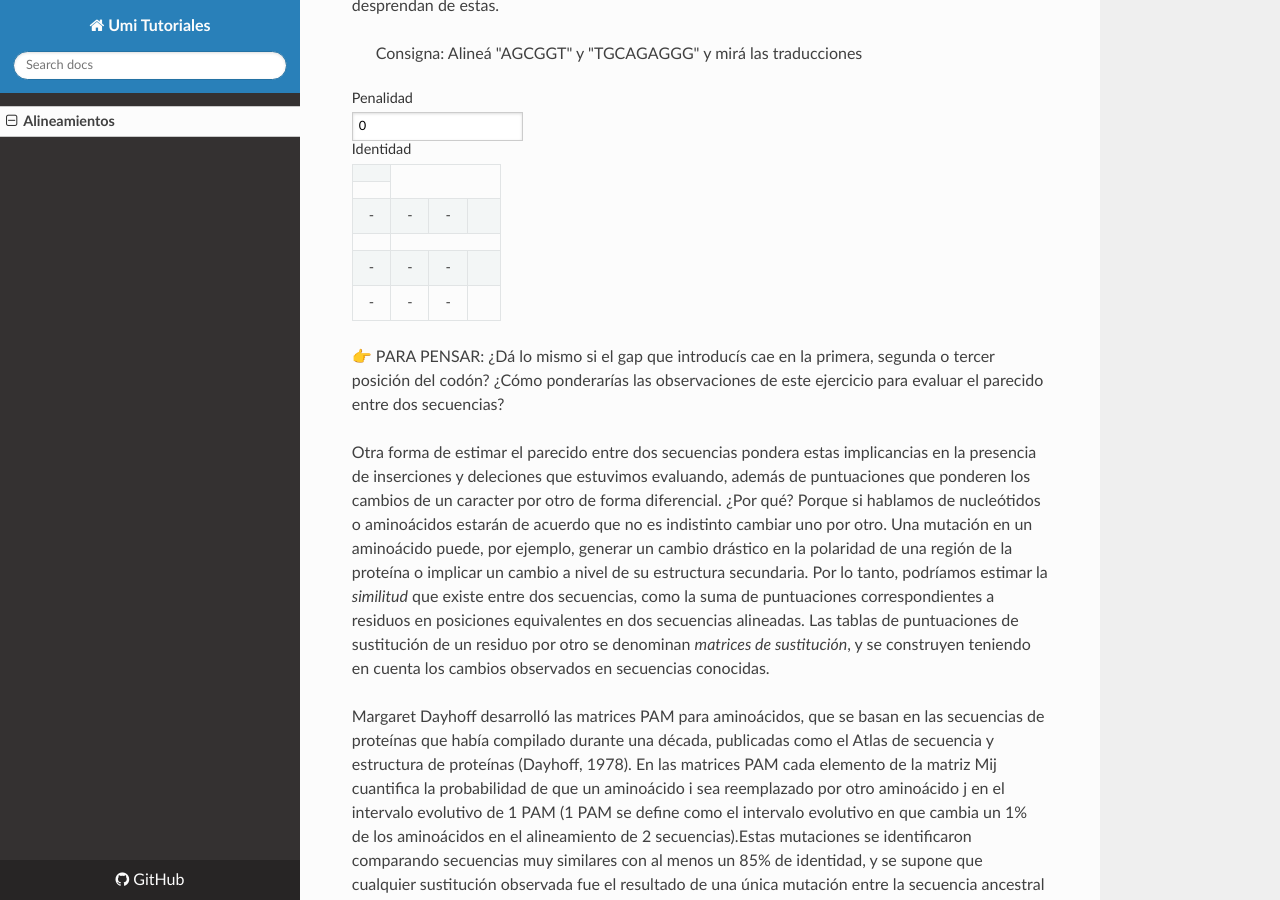
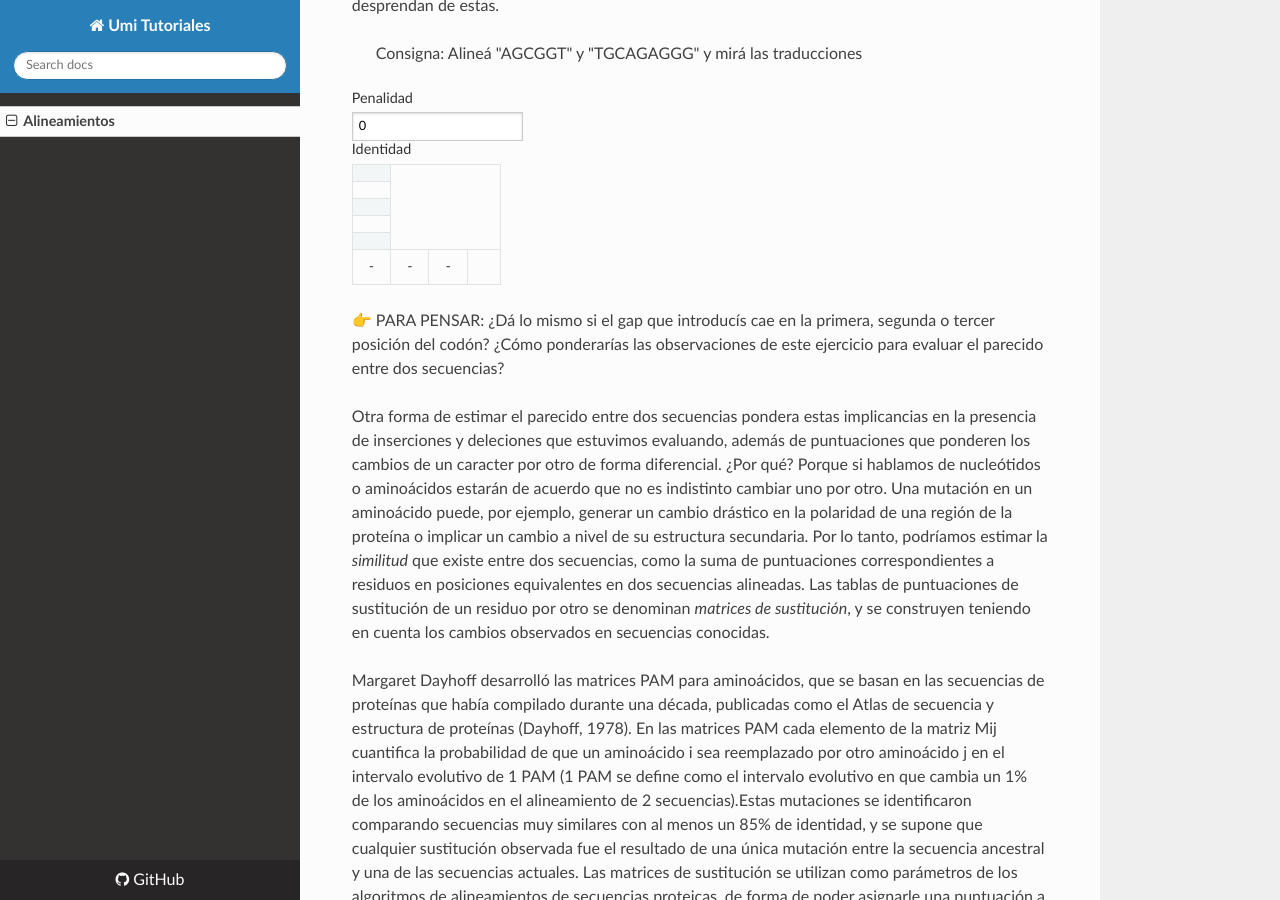
Before and after one commit to flbulgarelli/umi, an MkDocs documentation site: the page built from docs/index.md, in a window 1280 px wide and 900 px high, scrolled down 3871 px. Built offline with MkDocs 1.6.1, drawn with Linux system fonts in a browser that asks for light colours; nearby versions of some CDN libraries.

Commit message:
Translating in the UI

```diff
--- a/docs/index.md
+++ b/docs/index.md
@@ -178,20 +178,14 @@
     <tr class="umi-alignment-row"  data-align-expected="---AGCGGT" data-align-initial="AGCGGT----">
       <td class="umi-alignment-word-result"></td>
     </tr>
-    <tr class="umi-alignment-translation">
-      <td colspan="3">-</td>
-      <td colspan="3">-</td>
-      <td colspan="3">-</td>
-      <td class="umi-alignment-translation-result"></td>
+    <tr class="umi-alignment-translations">
+      <td class="umi-alignment-translations-result"></td>
     </tr>
     <tr class="umi-alignment-row" data-align-expected="TGCAGAGGG" data-align-initial="TGCAGAGGG">
       <td class="umi-alignment-word-result"></td>
     </tr>
-    <tr class="umi-alignment-translation">
-      <td colspan="3">-</td>
-      <td colspan="3">-</td>
-      <td colspan="3">-</td>
-      <td class="umi-alignment-translation-result"></td>
+    <tr class="umi-alignment-translations">
+      <td class="umi-alignment-translations-result"></td>
     </tr>
     <tr class="umi-alignment-translation-results">
       <td colspan="3">-</td>
```
Also changed, not shown: 1 other file.
